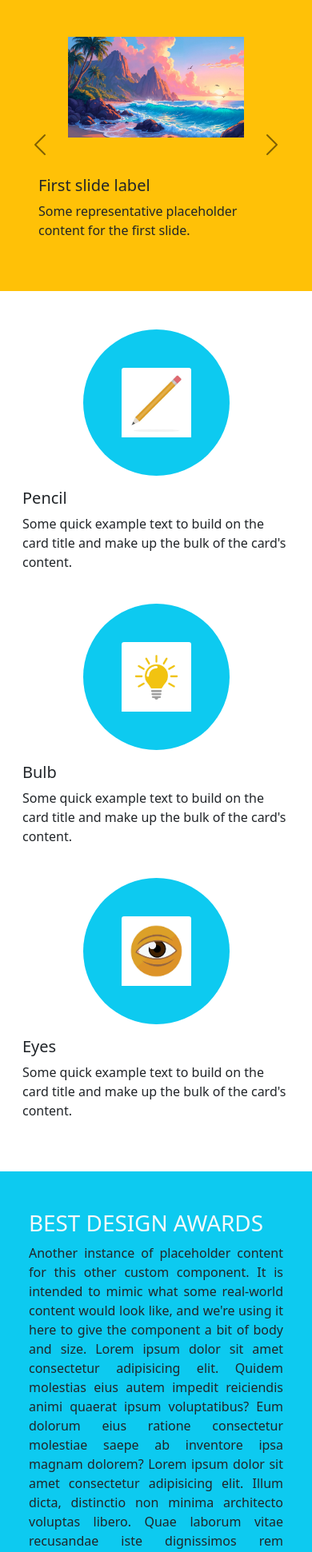
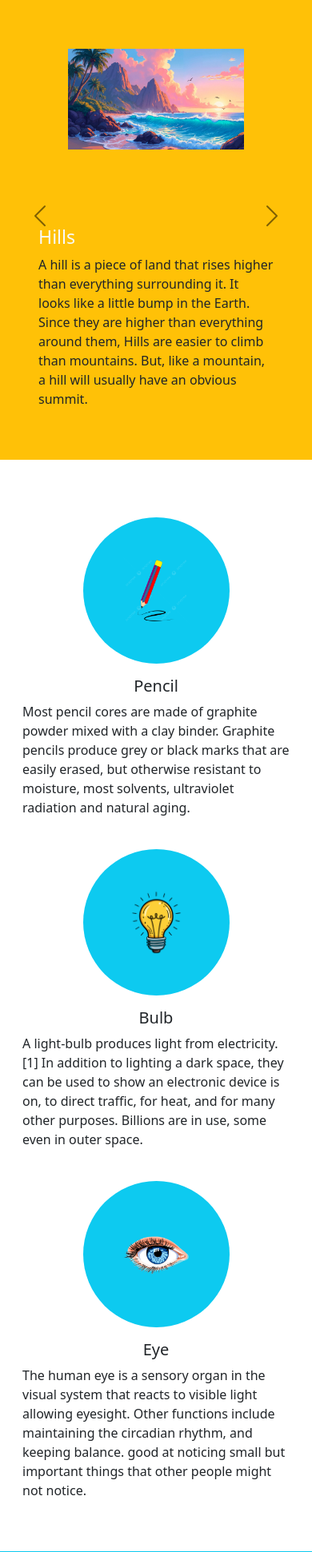
Before and after one commit to MURALISHANKAR-M/demo-gh, a plain HTML site: page index.html in a window 390 px wide. Shown: the part 59-2000 px from the top of the page at 80% size. Drawn offline with nearby package versions, Linux system fonts and the light colour scheme.

Commit message:
Updated Page Responsiveness

```diff
--- a/index.html
+++ b/index.html
@@ -27,13 +27,14 @@
         }
       }
     </style>
+
   </head>
   <body>
     <!-- Header -->
 
     <div class="container">
       <header>
-        <nav class="navbar navbar-light bg-white navbar-expand-lg">
+        <nav class="navbar navbar-expand-lg fixed-top navbar-light  bg-white ">
           <div class="container">
             <a
               class="h1 text-info text-decoration-none"
@@ -54,12 +55,13 @@
                 <li class="nav-item">
                   <a class="nav-link active" href="#">NEWS</a>
                 </li>
-                <li class="nav-item"><a class="nav-link" href="#">ART</a></li>
                 <li class="nav-item">
-                  <a class="nav-link" href="#">DESIGN</a>
+                  <a class="nav-link" href="#Art">ART</a></li>
+                <li class="nav-item" >
+                  <a class="nav-link" href="#Awards">AWARDS</a>
                 </li>
                 <li class="nav-item">
-                  <a class="nav-link" href="#">CULTURE</a>
+                  <a class="nav-link" href="#CopyRights">COPYRIGHTS</a>
                 </li>
               </ul>
             </div>
@@ -93,7 +95,7 @@
               aria-label="Slide 3"
             ></button>
           </div> -->
-          <div class="container px-4">
+          <div class="container px-4 pt-5 mt-4">
             <div class="carousel-inner">
               <div class="carousel-item active" data-bs-interval="10000">
                 <div class="d-flex flex-column flex-md-row gap-5">
@@ -103,10 +105,13 @@
                     alt="Rock Hills"
                   />
                   <div>
-                    <h5>First slide label</h5>
+                    <h3 class="text-light pt-5">Hills</h3>
                     <p>
-                      Some representative placeholder content for the first
-                      slide.
+                      A hill is a piece of land that rises higher than
+                      everything surrounding it. It looks like a little bump in
+                      the Earth. Since they are higher than everything around
+                      them, Hills are easier to climb than mountains. But, like
+                      a mountain, a hill will usually have an obvious summit.
                     </p>
                   </div>
                 </div>
@@ -120,10 +125,14 @@
                     alt="Fort"
                   />
                   <div>
-                    <h5>Second slide label</h5>
+                    <h3 class="pt-5 text-light">Palace</h3>
                     <p>
-                      Some representative placeholder content for the second
-                      slide.
+                      A palace is a large residence, often serving as a royal
+                      residence or the home for a head of state or another
+                      high-ranking dignitary, such as a bishop or archbishop.
+                      The word is derived from the Latin name palātium, for
+                      Palatine Hill in Rome which housed the Imperial
+                      residences.
                     </p>
                   </div>
                 </div>
@@ -137,10 +146,14 @@
                     alt="Top View"
                   />
                   <div>
-                    <h5>Third slide label</h5>
+                    <h3 class="pt-5 text-light">Cloud</h3>
                     <p>
-                      Some representative placeholder content for the third
-                      slide.
+                      Clouds are seen in the Earth's homosphere, which includes
+                      the troposphere, stratosphere, and mesosphere. Nephology
+                      is the science of clouds, which is undertaken in the cloud
+                      physics branch of meteorology. There are two methods of
+                      naming clouds in their respective layers of the
+                      homosphere.
                     </p>
                   </div>
                 </div>
@@ -170,8 +183,8 @@
       </div>
     </div>
     <!-- Article -->
-    <div class="container py-4">
-      <article class="article">
+    <div class="container py-4 "  id="Art">
+      <article class="article pt-4" >
         <div class="row">
           <div class="col-12 col-lg-4 mt-4">
             <div class="card border-0">
@@ -179,13 +192,15 @@
                 class="bg-info p-5 w-50 w-md-25 w-lg-50 mx-auto"
                 style="border-radius: 100%"
               >
-                <img src="images/4.jpg" class="card-img-top" alt="..." />
+                <img src="images/4.1.png" class="card-img-top" alt="Pencil"/>
               </div>
               <div class="card-body">
-                <h5 class="card-title">Pencil</h5>
+                <h5 class="card-title text-center" >Pencil</h5>
                 <p class="card-text">
-                  Some quick example text to build on the card title and make up
-                  the bulk of the card's content.
+                  Most pencil cores are made of graphite powder mixed with a
+                  clay binder. Graphite pencils produce grey or black marks that
+                  are easily erased, but otherwise resistant to moisture, most
+                  solvents, ultraviolet radiation and natural aging.
                 </p>
               </div>
             </div>
@@ -197,13 +212,16 @@
                 class="bg-info p-5 w-50 w-md-25 w-lg-50 mx-auto"
                 style="border-radius: 100%"
               >
-                <img src="images/5.jpg" class="card-img-top" alt="..." />
+                <img src="images/5.1.png" class="card-img-top" alt="Bulb" />
               </div>
               <div class="card-body">
-                <h5 class="card-title">Bulb</h5>
+                <h5 class="card-title text-center">Bulb</h5>
                 <p class="card-text">
-                  Some quick example text to build on the card title and make up
-                  the bulk of the card's content.
+                  A light-bulb produces light from electricity.[1] In addition
+                  to lighting a dark space, they can be used to show an
+                  electronic device is on, to direct traffic, for heat, and for
+                  many other purposes. Billions are in use, some even in outer
+                  space.
                 </p>
               </div>
             </div>
@@ -215,13 +233,16 @@
                 class="bg-info p-5 w-50 w-md-25 w-lg-50 mx-auto"
                 style="border-radius: 100%"
               >
-                <img src="images/6.jpg" class="card-img-top" alt="..." />
+                <img src="images/6.1.png" class="card-img-top" alt="Eye" />
               </div>
               <div class="card-body">
-                <h5 class="card-title">Eyes</h5>
+                <h5 class="card-title text-center">Eye</h5>
                 <p class="card-text">
-                  Some quick example text to build on the card title and make up
-                  the bulk of the card's content.
+                  The human eye is a sensory organ in the visual system that
+                  reacts to visible light allowing eyesight. Other functions
+                  include maintaining the circadian rhythm, and keeping balance.
+                  good at noticing small but important things that other people
+                  might not notice.
                 </p>
               </div>
             </div>
@@ -235,19 +256,16 @@
       <div class="container py-4">
         <div class="row g-0">
           <div class="col-lg-7 p-4 ps-md-0 bg-info">
-            <h1 class="text-light">BEST DESIGN AWARDS</h1>
-            <p style="text-align: justify">
-              Another instance of placeholder content for this other custom
-              component. It is intended to mimic what some real-world content
-              would look like, and we're using it here to give the component a
-              bit of body and size. Lorem ipsum dolor sit amet consectetur
-              adipisicing elit. Quidem molestias eius autem impedit reiciendis
-              animi quaerat ipsum voluptatibus? Eum dolorum eius ratione
-              consectetur molestiae saepe ab inventore ipsa magnam dolorem?
-              Lorem ipsum dolor sit amet consectetur adipisicing elit. Illum
-              dicta, distinctio non minima architecto voluptas libero. Quae
-              laborum vitae recusandae iste dignissimos rem voluptate cupiditate
-              dolorum repellendus sit! Fugiat, natus.
+            <h1 class="text-light" >BEST DESIGN AWARDS</h1>
+            <p style="text-align: justify" id="Awards">
+              Awards are the biggest appreciation for an individual or an
+              organisation. In India, many awards were given to an individual or
+              an organisation. By recognizing the uniqueness of their work. This
+              important Awards in India PDF article will give details about the
+              important national awards of India, famous international awards,
+              the most prestigious awards in India, the highest civilian awards,
+              Gallantry Awards, Sports Awards, Film Awards and Literature
+              Awards. This article on the important awards in India 2025
             </p>
           </div>
           <div class="col-lg-5 mb-md-0 p-md-4 bg-info">
@@ -267,11 +285,11 @@
     <!-- Footer -->
     <footer class="container mt-3 px-4">
       <div class="row">
-        <div class="col-12 col-md-9">
-          <p>2025 My Blog. All Right Reserved.</p>
+        <div class="col-12 col-md-6 text-center">
+          <p id="CopyRights">2025 My Blog. All Right Reserved.</p>
         </div>
-        <div class="col-12 col-md-3">
-          <ul class="list-inline text-md-end">
+        <div class="col-12 col-md-6">
+          <ul class="list-inline  text-center">
             <li class="list-inline-item">
               <a class="text-decoration-none" href="#">Terms & Conditions</a>
             </li>
```
Also changed, not shown: images/4.1.png (added), images/4.jpg (deleted), images/5.1.png (added), images/5.jpg (deleted), images/6.1.png (added), images/6.jpg (deleted), images/8.JPG (deleted).
